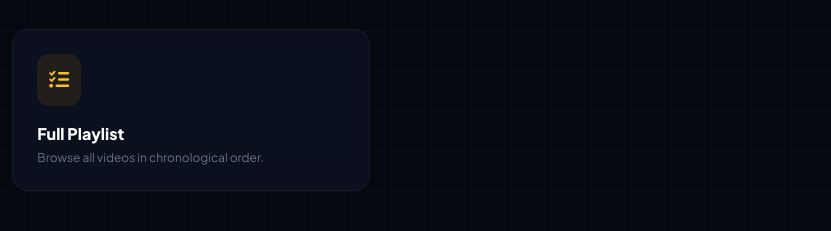
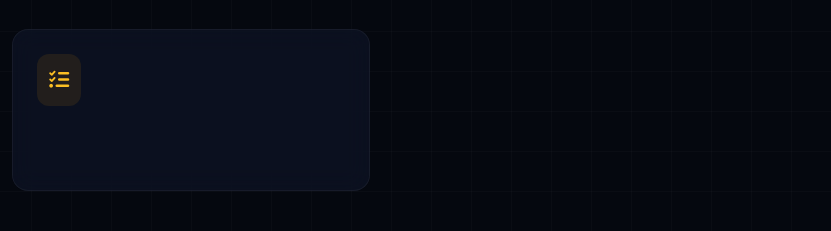
Before and after one commit to KAMIREXIO/kamirexio-site, a plain HTML site: page index.html in a window 1280 px wide. Shown: the part 569-800 px from the top of the page, 449-1280 px from the left. Drawn offline with nearby package versions, Linux system fonts and the light colour scheme.

Commit message:
Update index.html

```diff
--- a/index.html
+++ b/index.html
@@ -104,8 +104,6 @@
                             <i class="fa-solid fa-list-check text-xl"></i>
                         </div>
                     </div>
-                    <h4 class="text-white font-bold mb-1">Full Playlist</h4>
-                    <p class="text-xs text-slate-500">Browse all videos in chronological order.</p>
                 </a>
             </div>
         </section>
```
